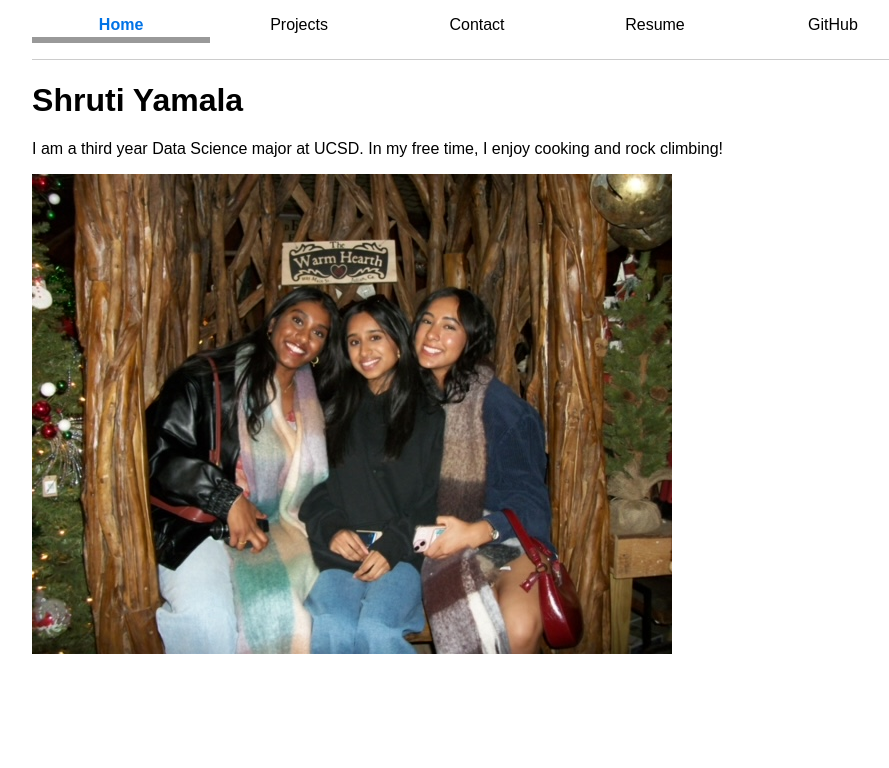
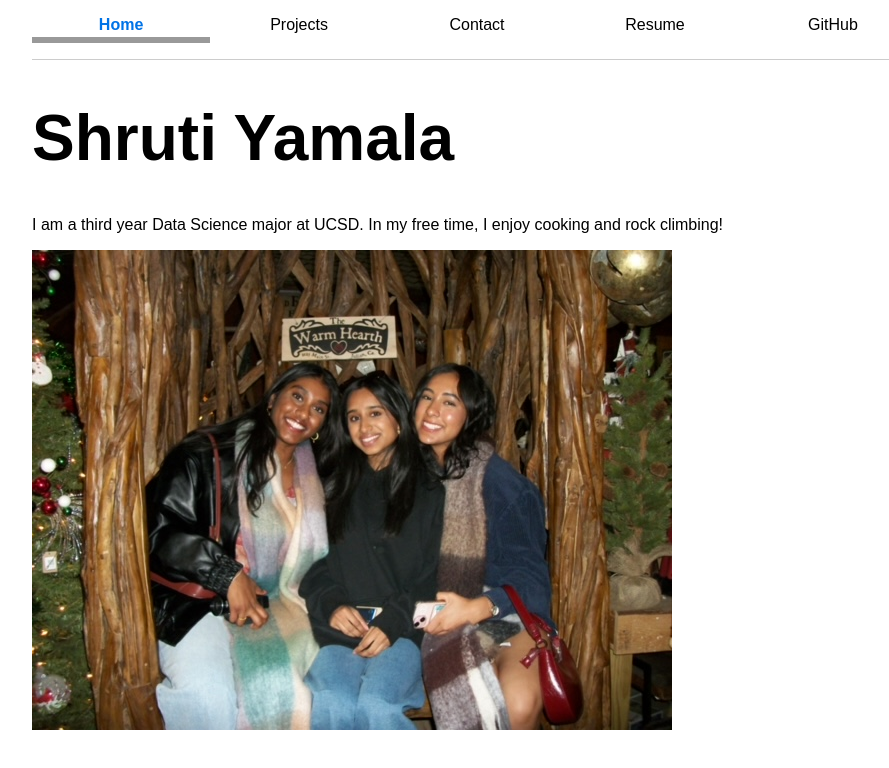
Before and after one commit to shrutiy14/portfolio, a plain HTML site: page index.html in a window 1280 px wide. Shown: the whole page, without its empty margins (163-1052 px from the left). Drawn offline with Linux system fonts and the light colour scheme.

Commit message:
Update style.css

```diff
--- a/style.css
+++ b/style.css
@@ -115,3 +115,15 @@ input, textarea, button {
     margin: 0;
     line-height: 1.5;
 }
+
+
+h1 {
+    font-size: 4em;
+    line-height: 1.1;
+    text-wrap: balance;
+}
+
+h1, h2, h3, h4, h5, h6 {
+    line-height: 1.1;
+    text-wrap: balance;
+}
```
